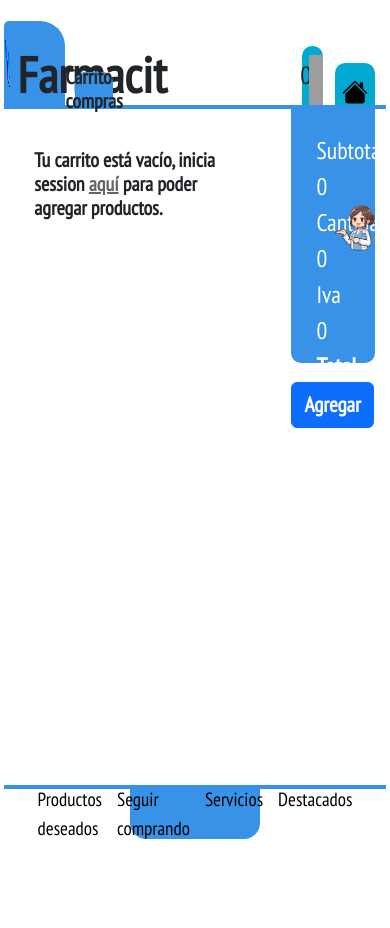
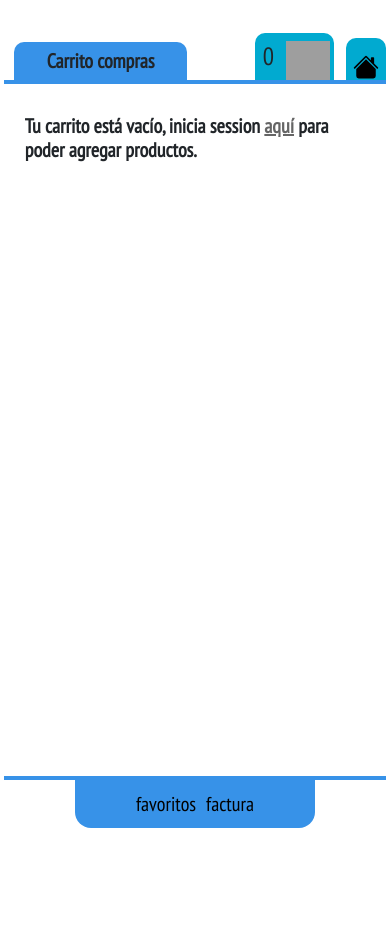
Before and after one commit to JefersonLeandro/Farmacit, a Flask app: page /carrito_compras in a window 390 px wide. Run offline with Flask 2, Linux system fonts and the light colour scheme; some libraries are stand-ins or nearby versions; grey boxes are pictures that could not be loaded.

Commit message:
se agrego el responsive de la vista de carrito

```diff
--- a/app/static/styles/style.css
+++ b/app/static/styles/style.css
@@ -2077,7 +2077,7 @@ a:visited{
     width: 98%;
     height: 46vh;
 }
-.navSuperiorF ul{
+.carrito-pc-ul{
 
     display: flex;
     justify-content: center;
@@ -2232,8 +2232,15 @@ a:visited{
     width: 32%;
 }
 
-.carrito-imagen {
-    width: 100%;
+.carrito-imagen  {
+    width: 100%;
+    border-radius: 10px;
+
+}
+
+.carrito-imagen-animada{
+    width: 100%;
+
 }
 .carrito-contenedorImagen {
 
@@ -2276,13 +2283,6 @@ a:visited{
 
 }
 
-.carrito-imagen{
-
-    border-radius: 10px;
-
-}
-
-
 .carrito-scroll{
 
     overflow-y: scroll;
@@ -2389,9 +2389,7 @@ a:visited{
 }
                 /* colores */
 .text-red{
-
     color: red;
-
 }
 .color-white{
 
@@ -2422,13 +2420,26 @@ a:visited{
 .justify-content-end{
     justify-content: end;
 }
-
+.justify-content-space-between{
+    justify-content: space-between;
+}
 
                     /* decoracion  */
 
+
+.list-style-type-none{
+    list-style: none;
+}
 .h-text-decoration-underline:hover{
     text-decoration: underline;
 }
+
+
+            /* hover */
+.h-color-red:hover{
+    color: red;
+}
+
 
 
 
@@ -2447,7 +2458,12 @@ a:visited{
   background-color: #d8d1d1;
 }
 
-
+                /* padding */
+.pdg-r-16px{
+
+    padding-right: 16px;
+
+}
 
 
 
@@ -2605,6 +2621,7 @@ a:visited{
 
     #divFormulario{
         width: 93%;
+        min-height: 80vh;
     }
 
     #iconoForm{
@@ -2849,7 +2866,189 @@ a:visited{
         border-top: 0;
     }
 
-}
+    /* rensponsive carrito */
+    /* #mainVDF{
+        height: 95vh;
+    } */
+
+    #tituloF {
+        height: 7vh;
+        align-items: end;
+    }
+
+    .cajaColor , .carrito-pc-ul{
+        display: none;
+    }
+
+
+    .cotenedorIconoC {
+        width: 30%;
+        height: 5vh;
+
+    }
+
+    .contenedorIconoCarrito{
+        height: 5vh;
+        width: 48%;
+    }
+    .contenedorCentralC{
+        width: 52%;
+
+    }
+
+    .contenedorCC {
+
+        height: 4.5vh   ;
+    }
+    .cajaCentralC{
+        width: 40%;
+        height: 5.6vh;
+    }
+
+    .cajaCentralImg{
+        height: 5.6vh;
+    }
+
+    .carrito-img-carrito{
+
+        width: 85%;
+        height: 39px;
+
+    }
+
+    .subCajaI {
+        width: 100%;
+    }
+    .cajaCarritoI {
+        width: 98%;
+        height: 79vh;
+        max-height: 79vh;
+    }
+    .navSuperiorF{
+        width: 63%;
+        height: 5.6vh;
+    }
+    .carrito-celular-ul{
+        display: flex;
+        align-items: center;
+        padding-left: 0;
+        margin-bottom: 0;
+        font-size: 20px;
+        gap: 10px;
+    }
+
+    .cajaPrincipalC{
+        height: 82vh;
+    }
+
+    .carrito-caja{
+
+        margin-top: 10px;
+        display: block;
+        height: 80vh;
+        /* background-color: rebeccapurple; */
+    }
+
+    .carrito-imagen-producto{
+        margin-top: 10px;
+        width: 90%;
+
+
+    }
+
+    .carrito-cajaMediana{
+
+        width: 98%;
+
+    }
+    .carrito-subCajaArriba{
+        height: 27vh;
+        padding-top: 10px;
+        padding-left: 17px;
+        padding-right: 8px;
+    }
+
+
+    .carrito-picture{
+
+        width: auto;
+        height: 30vh;
+        display: flex;
+        justify-content: center;
+    }
+
+    .carrito-subCajaAbajo{
+
+        display: block;
+
+    }
+
+    .carrito-subCaja1{
+        padding-left: 17px;
+        width: 100%;
+        display: flex;
+        justify-content: space-between;
+        padding-right: 13px;
+
+    }
+
+    .carrito-subCaja1 input{
+
+        width: 32%;
+
+    }
+
+    .carrito-subCaja1-1{
+
+        width: 50%;
+
+    }
+
+    .carrito-info{
+        display: none;
+        width: 100%;
+        z-index: 2;
+        position: absolute;
+        left: 0;
+
+    }
+
+    .carrito-info.active{
+        display: block;
+
+    }
+
+    .carrito-subInfo{
+
+        width: 93%;
+        padding-left: 16px;
+
+    }
+
+    .carrito-imagen-animada{
+        width: 59%;
+        position: absolute;
+        right: 18px;
+        top: 11vh;
+
+    }
+
+    .carrito-descripcion {
+        flex: none;
+        width: 90%;
+    }
+
+    .carrito-svg-x{
+        display: block;
+    }
+
+    .carrito-li-factura{
+        color: black;
+    }
+
+
+    }
+
 
 
 @media screen and (max-width: 350px) {
--- a/app/templates/agregados/carrito.html
+++ b/app/templates/agregados/carrito.html
@@ -21,7 +21,7 @@
                 <div class="cajaColor">
                     <div class="cotenedorIconoC">
                         <div class="contenedorImgLogo">
-                            <img src="{{url_for('static',filename = 'imagenes/logoQ1.png')}}" alt="logo" width="100%"
+                            <img src="{{url_for('static',filename = 'imagenes/logoQ1.png')}}" class="carrito-img-logo" alt="logo" width="100%"
                                 height="48px">
                         </div>
                     </div>
@@ -41,7 +41,7 @@
                             <span>{{tamano}}</span>
                         </div>
                         <div class="cajaCentralImg">
-                            <img src="{{url_for('static',filename = 'imagenes/carrito-de-compras.png')}}" alt="logo"
+                            <img class="carrito-img-carrito" src="{{url_for('static',filename = 'imagenes/carrito-de-compras.png')}}" alt="logo"
                                 width="100%" height="50px">
                         </div>
                     </div>
@@ -149,8 +149,14 @@
 
                         {% endif %}
 
-                        <div class="carrito-subHeader">
-                            <p class="carrito-subtotal">Subtotal {{ subtotal }}</p>
+                        <div class="carrito-subHeader display-flex justify-content-space-between pdg-r-16px ">
+                            <p class="carrito-subtotal ">Subtotal {{ subtotal }}</p>
+                            <!-- <p class="text-red">Cerrar</p> -->
+                            <svg id="svgCerrar" class=" carrito-svg-x color-white h-color-red display-none"   xmlns="http://www.w3.org/2000/svg" width="40" height="40"
+                             fill="currentColor" class="bi bi-x" viewBox="0 0 16 16">
+                                <path
+                                d="M4.646 4.646a.5.5 0 0 1 .708 0L8 7.293l2.646-2.647a.5.5 0 0 1 .708.708L8.707 8l2.647 2.646a.5.5 0 0 1-.708.708L8 8.707l-2.646 2.647a.5.5 0 0 1-.708-.708L7.293 8 4.646 5.354a.5.5 0 0 1 0-.708z" />
+                            </svg>
                         </div>
                         <div class="carrito-contenedorInfo">
                             <div class="carrito-descripcion">
@@ -159,7 +165,7 @@
                                 <strong class="carrito-total">Total {{total}}</strong>
                             </div>
                             <div class="carrito-contenedorImagen">
-                                <img src="/static/imagenes/chicaAnimada.png" class="carrito-imagen" alt="">
+                                <img src="/static/imagenes/chicaAnimada.png" class="carrito-imagen-animada" alt="">
                             </div>
                         </div>
                     </div>
@@ -211,20 +217,21 @@
             <div class="lineaCarritoF"></div>
             <div class="tituloH">
                 <nav class="navSuperiorF">
-                    <ul>
-                        <li><a href="tablaProductoDeseado.php" class="aLinkProductosD">Productos deseados</a></li>
-                        <li><a href="index.php" class="aLinkProductosD">Seguir comprando</a></li>
-                        <li><a href="index.php" class="aLinkProductosD">Servicios</a></li>
-                        <li><a href="index.php" class="aLinkProductosD">Destacados</a></li>
+                    <ul class="carrito-pc-ul">
+                        <li><a href="{{url_for('bp_favoritos.index')}}" class="aLinkProductosD">Productos deseados</a></li>
+                        <li><a href="{{url_for('bp_inicio.index')}}" class="aLinkProductosD">Seguir comprando</a></li>
+                        <li><a href="#" class="aLinkProductosD">Servicios</a></li>
+                        <li><a href="#" class="aLinkProductosD">Destacados</a></li>
+                    </ul>
+
+                    <ul class="carrito-celular-ul display-none list-style-type-none">
+                        <li > <a class="aLinkProductosD" href="{{url_for('bp_favoritos.index')}}">favoritos</a></li>
+                        <li class="carrito-li-factura" class="aLinkProductosD" >factura</li>
                     </ul>
                 </nav>
             </div>
         </div>
     </main>
-
-
-
-
 
 </body>
 
@@ -264,6 +271,20 @@
 <script>
 
     //eventos
+
+    const liFactura = document.querySelector(".carrito-li-factura"),
+          seccionFactura = document.querySelector(".carrito-info"),
+          svgCerrar = document.querySelector("#svgCerrar");
+
+    //alerta
+    liFactura.addEventListener('click', function () {
+        seccionFactura.classList.add('active');
+    });
+    svgCerrar.addEventListener('click', function () {
+        seccionFactura.classList.remove('active');
+
+    });
+
 
     //inputs
 
--- a/app/templates/agregados/favoritos.html
+++ b/app/templates/agregados/favoritos.html
@@ -111,7 +111,7 @@
                         <div id="listaP">
 
                             <div id="centrarLista">
-                                <div class="display-flex">
+                                <div class="display-flex ">
                                     <svg class="favoritos-svg" xmlns="http://www.w3.org/2000/svg" width="35" height="35"
                                         fill="currentColor" class="bi bi-star-fill" viewBox="0 0 16 16">
                                         <path
```
